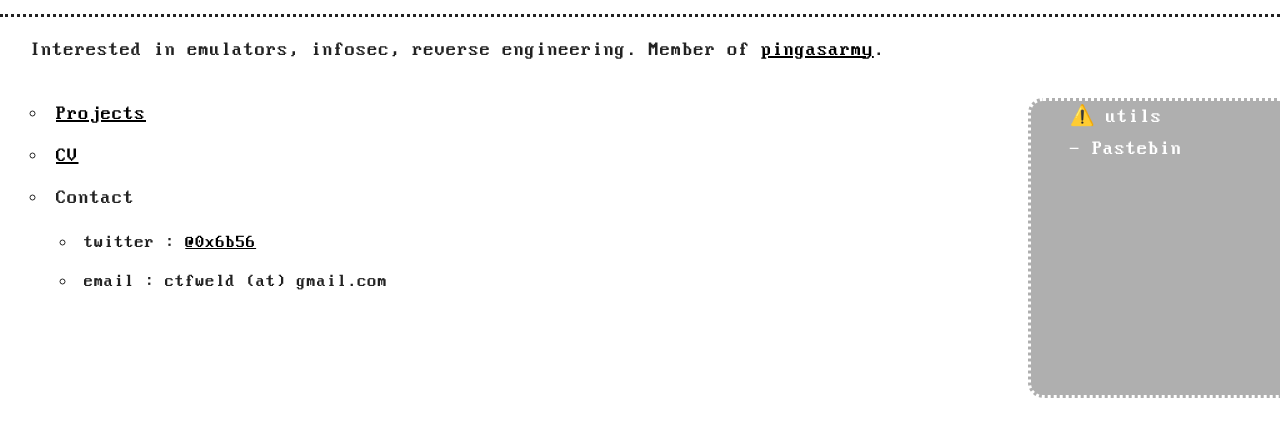
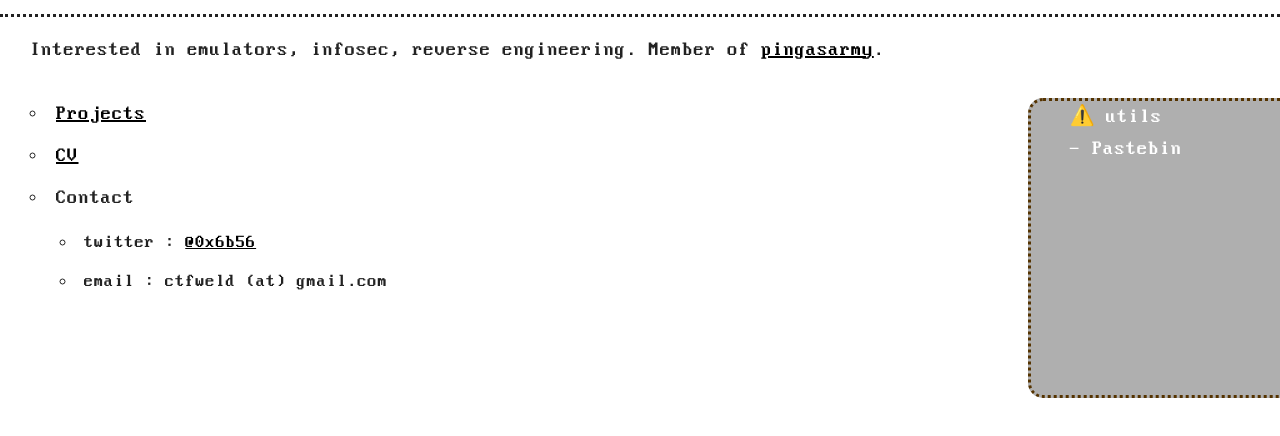
Before and after one commit to atomicwelding/atomicwelding.github.io, a plain HTML site: page index.html in a window 1280 px wide. Shown: the part 66-502 px from the top of the page. Drawn offline with Linux system fonts and the light colour scheme.

Commit message:
fix color

```diff
--- a/static/css/main.css
+++ b/static/css/main.css
@@ -51,6 +51,7 @@ body {
 
     border-style:dotted;
     border-radius:15px;
+    border-color:#553300;
     background-color: #afafaf;
 
     color:#fff;
```
